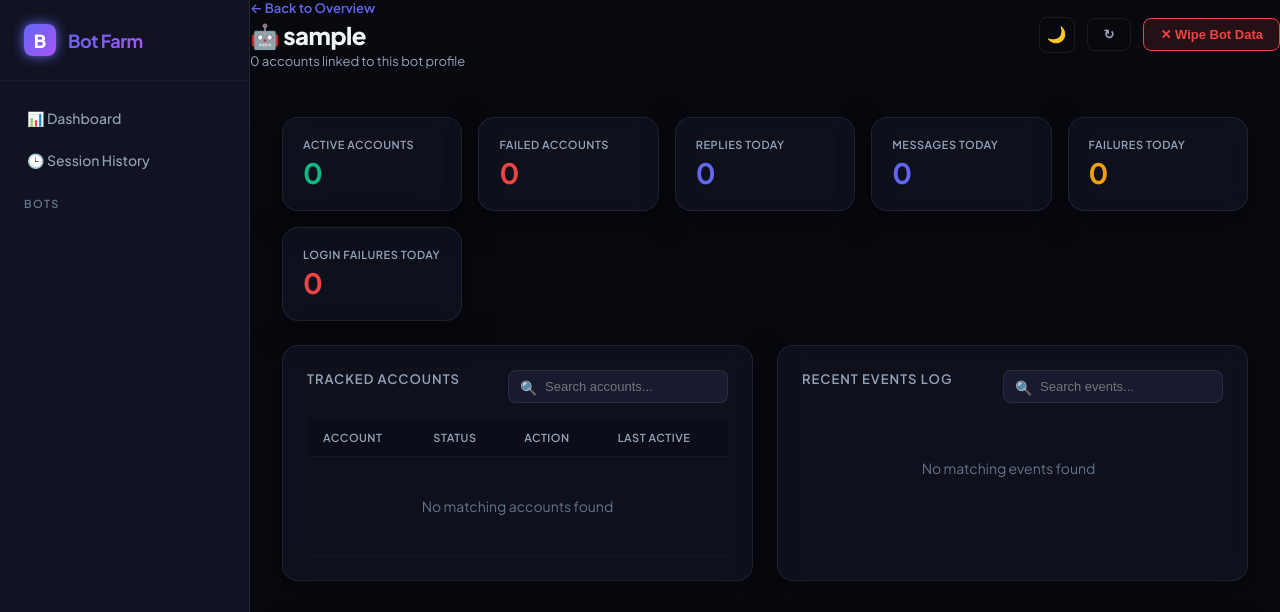
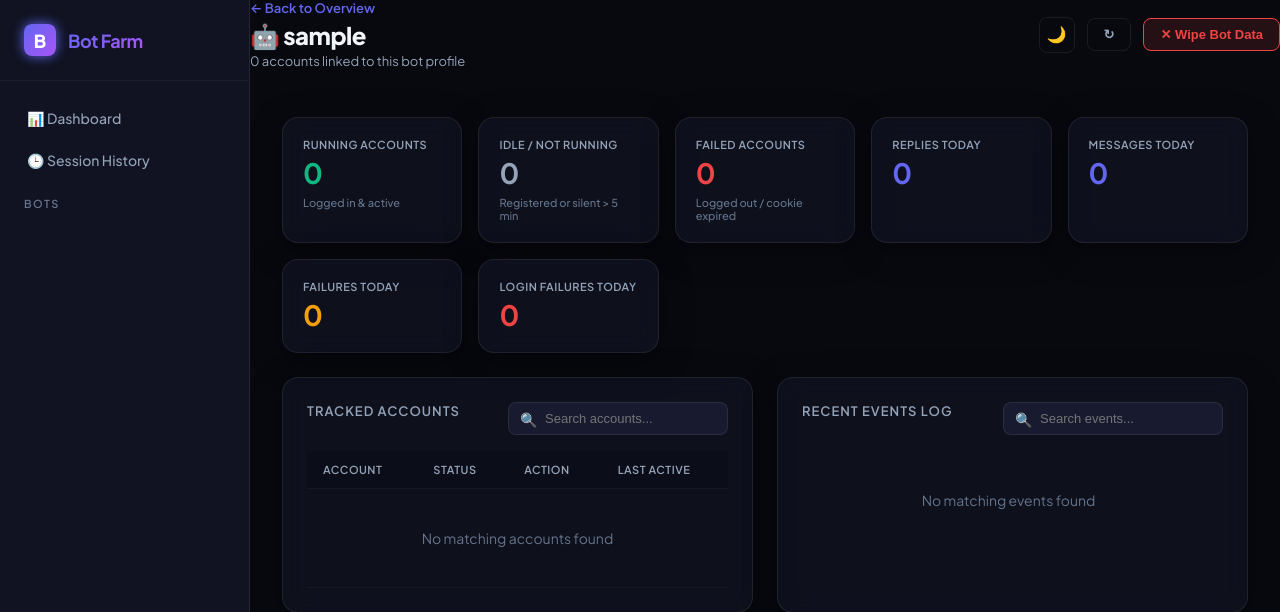
Before and after one commit to osox155/bot-farm-dashboard, a Bottle app: page /bot/sample in a window 1280 px wide. Shown: the top 612 px of the page. Run offline with Bottle, Linux system fonts and the light colour scheme; data that the repository does not hold is empty.

Commit message:
Fix account counts: distinguish running vs idle, stop over-reporting launched
Root cause of "all accounts launched": ReplyBot's start_session marked the
entire cookie roster as "active" the moment the menu opened, before anything
actually launched. Now the roster is registered as "idle"; an account only
becomes "active" on a real login_success or activity event (matching how the
other three bots already behave).

- stats_tracker.start_session: register roster as "idle" not "active"
- stats_tracker: add get_account_status() for true per-bot status
- api_overview: report idle_count (idle + stale->offline) and per-bot idle
- dashboard/bot pages: show Running vs Idle vs Failed so totals reconcile
- account page: show real stored per-bot status instead of guessing from
  the last login attempt
- add .status.idle badge style and Idle dropdown option

Verified: 11-account roster with 2 launched now reports active=2, idle=10.

Co-Authored-By: Claude Opus 4.8 (1M context) <noreply@anthropic.com>

```diff
--- a/dashboard.py
+++ b/dashboard.py
@@ -93,7 +93,9 @@ def api_overview():
 
         active_count = sum(1 for a in accounts if a["status"] in ("active", "running"))
         failed_count = sum(1 for a in accounts if a["status"] == "logged_out")
-        offline_count = sum(1 for a in accounts if a["status"] == "offline")
+        # "idle" = registered but not running; "offline" = was active, now stale.
+        # Both mean "not currently launched", so report them together.
+        idle_count = sum(1 for a in accounts if a["status"] in ("idle", "offline"))
         paused_count = sum(1 for a in accounts if a["status"] == "paused")
         total_count = len(accounts)
 
@@ -108,7 +110,7 @@ def api_overview():
 
         bot_accounts = {}
         for b in bots:
-            bot_accounts[b] = {"active": 0, "failed": 0, "offline": 0, "total": 0}
+            bot_accounts[b] = {"active": 0, "failed": 0, "idle": 0, "total": 0}
         for a in accounts:
             bn = a.get("bot_name", "")
             if bn in bot_accounts:
@@ -117,14 +119,14 @@ def api_overview():
                     bot_accounts[bn]["active"] += 1
                 elif a["status"] == "logged_out":
                     bot_accounts[bn]["failed"] += 1
-                elif a["status"] == "offline":
-                    bot_accounts[bn]["offline"] += 1
+                elif a["status"] in ("idle", "offline"):
+                    bot_accounts[bn]["idle"] += 1
 
         return json.dumps({
             "ok": True,
             "active_count": active_count,
             "failed_count": failed_count,
-            "offline_count": offline_count,
+            "idle_count": idle_count,
             "paused_count": paused_count,
             "total_count": total_count,
             "accounts": accounts,
@@ -183,7 +185,19 @@ def api_account(name):
             e["created_at"] = _fmt_ts(e["created_at"])
         for l in data["logins"]:
             l["attempted_at"] = _fmt_ts(l["attempted_at"])
-        return json.dumps({"ok": True, "account": name, "data": data})
+
+        # Real stored status per bot (with the same stale->offline rule the
+        # rest of the dashboard uses), so the page shows the true state instead
+        # of guessing from the last login attempt.
+        statuses = tracker.get_account_status(name)
+        now_ts = time.time()
+        for s in statuses:
+            la = s.get("last_active")
+            if s.get("status") in ("active", "running") and la and (now_ts - la) > 300:
+                s["status"] = "offline"
+            s["last_active"] = _fmt_ts(s["last_active"])
+
+        return json.dumps({"ok": True, "account": name, "data": data, "statuses": statuses})
     except Exception as e:
         return json.dumps({"ok": False, "error": str(e)})
 
--- a/stats_tracker.py
+++ b/stats_tracker.py
@@ -148,9 +148,14 @@ class StatsTracker:
         ts = _iso_now()
         with _lock:
             for acc in self._accounts:
+                # Register the account roster as "idle" — known but NOT yet
+                # running. An account only becomes "active" once it actually
+                # logs in (log_login_success) or performs an action (log_event).
+                # Marking them "active" here would make every known account look
+                # launched even when only a couple were actually started.
                 _supa_upsert("accounts", {
                     "name": acc, "bot_name": self._bot_name,
-                    "last_active": ts, "status": "active"
+                    "last_active": ts, "status": "idle"
                 }, on_conflict="name,bot_name")
 
             _supa_post("sessions", {
@@ -325,6 +330,22 @@ class StatsTracker:
         for r in rows:
             out.append({
                 "name": r["name"],
+                "bot_name": r.get("bot_name", ""),
+                "status": r.get("status", "unknown"),
+                "last_active": _parse_ts(r.get("last_active"))
+            })
+        return out
+
+    def get_account_status(self, account_name):
+        """Return the stored status of an account across every bot it belongs to."""
+        rows = _supa_get("accounts", {
+            "select": "bot_name,status,last_active",
+            "name": f"eq.{account_name}",
+            "order": "last_active.desc.nullslast"
+        })
+        out = []
+        for r in rows:
+            out.append({
                 "bot_name": r.get("bot_name", ""),
                 "status": r.get("status", "unknown"),
                 "last_active": _parse_ts(r.get("last_active"))
--- a/templates/bot.html
+++ b/templates/bot.html
@@ -247,15 +247,20 @@ function load() {
       document.getElementById('sub').textContent = ac.length + ' accounts linked to this bot profile';
 
       var activeCount = ac.filter(function(a) { return a.status === 'active' || a.status === 'running'; }).length;
+      var idleCount = ac.filter(function(a) { return a.status === 'idle' || a.status === 'offline'; }).length;
       var failedCount = ac.filter(function(a) { return a.status === 'logged_out'; }).length;
 
       document.getElementById('cards').innerHTML =
-        '<div class="card"><div class="label">Active Accounts</div><div class="value green">' + activeCount + '</div></div>' +
-        '<div class="card"><div class="label">Failed Accounts</div><div class="value red">' + failedCount + '</div></div>' +
-        '<div class="card"><div class="label">Replies Today</div><div class="value blue">' + d.today.replies + '</div></div>' +
-        '<div class="card"><div class="label">Messages Today</div><div class="value blue">' + d.today.messages + '</div></div>' +
-        '<div class="card"><div class="label">Failures Today</div><div class="value yellow">' + d.today.failures + '</div></div>' +
-        '<div class="card"><div class="label">Login Failures Today</div><div class="value red">' + d.today.login_failures + '</div></div>';
+        '<div class="card"><div class="label">Running Accounts</div><div class="value green">' + activeCount + '</div>' +
+          '<div class="sub">Logged in &amp; active</div></div>' +
+        '<div class="card"><div class="label">Idle / Not Running</div><div class="value gray">' + idleCount + '</div>' +
+          '<div class="sub">Registered or silent &gt; 5 min</div></div>' +
+        '<div class="card"><div class="label">Failed Accounts</div><div class="value red">' + failedCount + '</div>' +
+          '<div class="sub">Logged out / cookie expired</div></div>' +
+        '<div class="card"><div class="label">Replies Today</div><div class="value blue">' + (d.today.replies || 0) + '</div></div>' +
+        '<div class="card"><div class="label">Messages Today</div><div class="value blue">' + (d.today.messages || 0) + '</div></div>' +
+        '<div class="card"><div class="label">Failures Today</div><div class="value yellow">' + (d.today.failures || 0) + '</div></div>' +
+        '<div class="card"><div class="label">Login Failures Today</div><div class="value red">' + (d.today.login_failures || 0) + '</div></div>';
 
       renderAccountsTable();
       renderEventsList();
@@ -276,12 +281,16 @@ function renderAccountsTable() {
   });
 
   document.getElementById('accounts-table').innerHTML = filtered.map(function(a) {
-    var optActive = a.status === 'active' ? 'selected' : '';
+    var isActive = a.status === 'active' || a.status === 'running';
+    var isIdle = a.status === 'idle' || a.status === 'offline';
+    var optActive = isActive ? 'selected' : '';
+    var optIdle = isIdle ? 'selected' : '';
     var optPaused = a.status === 'paused' ? 'selected' : '';
     var optLoggedOut = a.status === 'logged_out' ? 'selected' : '';
 
     var selectHtml = '<select class="status-select" onchange="updateAccountStatus(\'' + esc(a.name) + '\', this.value)">' +
       '<option value="active" ' + optActive + '>Activate</option>' +
+      '<option value="idle" ' + optIdle + '>Idle</option>' +
       '<option value="paused" ' + optPaused + '>Pause</option>' +
       '<option value="logged_out" ' + optLoggedOut + '>Log Out</option>' +
       '</select>';
--- a/templates/shared.css
+++ b/templates/shared.css
@@ -611,7 +611,7 @@ tr:hover td {
   color: var(--yellow);
 }
 
-.status.unknown, .status.offline {
+.status.unknown, .status.offline, .status.idle {
   background: var(--bg3);
   color: var(--text2);
 }
```
Also changed, not shown: templates/account.html (+23 -26 lines), templates/dashboard.html (+11 -11 lines).
